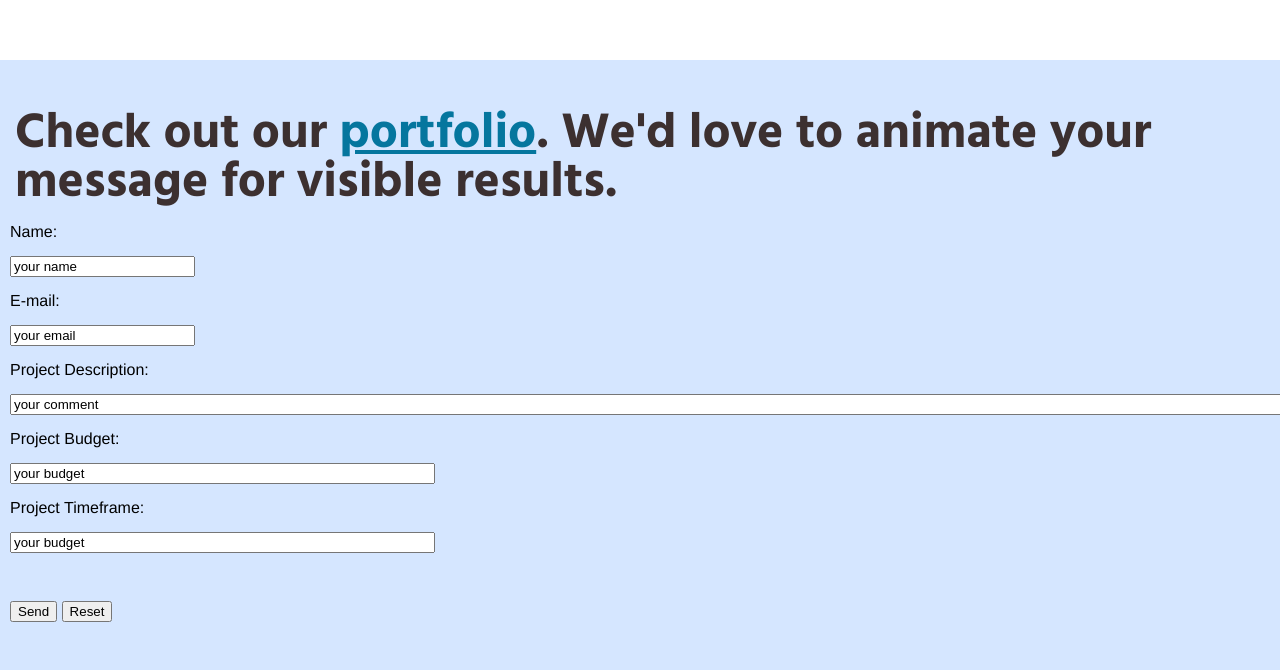
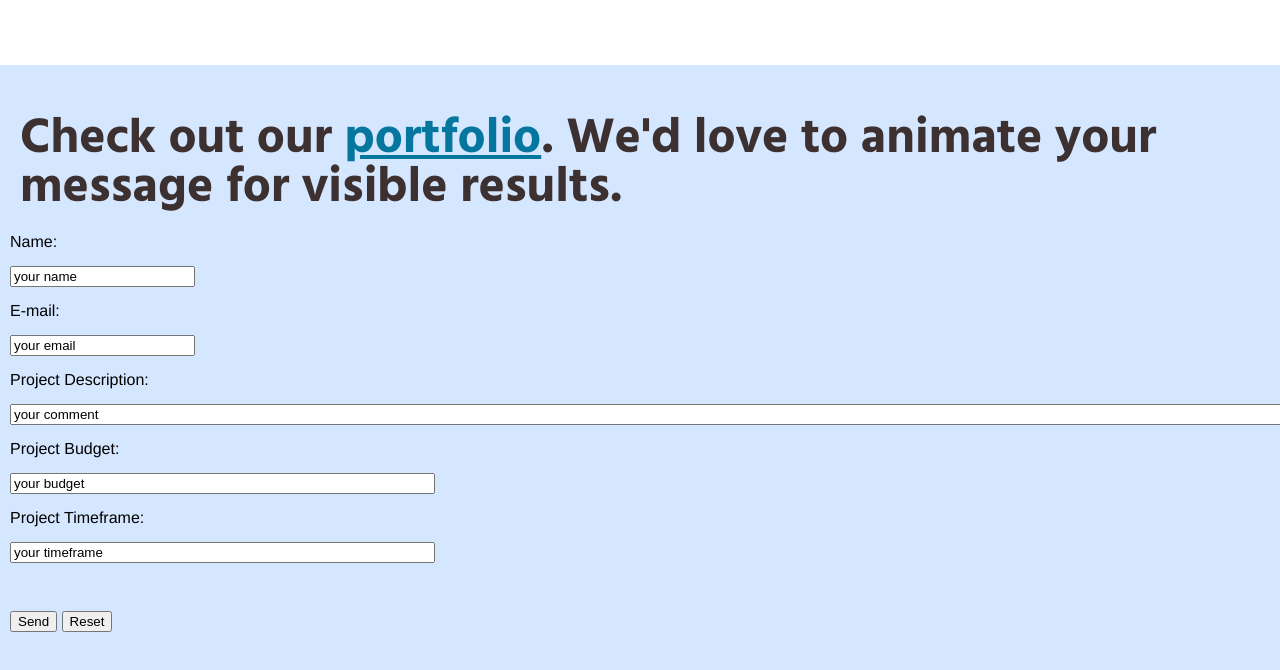
Before and after one commit to panopticvisualmedia/panopticvisualmedia.github.io, a plain HTML site: page index.html in a window 1280 px wide. Shown: the part 3955-4625 px from the top of the page. Drawn offline with nearby package versions, Linux system fonts and the light colour scheme.

Commit message:
Form Fix
Fixed Form desc

```diff
--- a/index.html
+++ b/index.html
@@ -51,7 +51,7 @@
 <div class="sectionV" id="s5" style="background-color: #ffffff"><div class="textwrap" style="margin-right: 25px; float: right;"><h2 style="color: #3c3030; text-align: right; margin-top: auto; margin-bottom: auto;"><br><br>Simply having a video on your landing page  leads to <b style="color: #ea0006">800%</b> more conversion and <b style="color: #ea0006">88%</b> of visitors stay longer on a site with a video displayed. </div>
 
 </div>
-<div class="sectionV" id="s6" style="background-color: #d5e6ff"><h2 style="color: #3c3030; margin: 15px;"><br>Check out our <a style="color: #05769e" href="https://carolineschram.wordpress.com/portfolio/">portfolio</a>. We'd love to animate your message for visible results.</h2>
+<div class="sectionV" id="s6" style="background-color: #d5e6ff"><h2 style="color: #3c3030; margin: 20px;"><br>Check out our <a style="color: #05769e" href="https://carolineschram.wordpress.com/portfolio/">portfolio</a>. We'd love to animate your message for visible results.</h2>
 <form action="mailto:cody.holden@whyr.org" method="post" enctype="text/plain" style="font-family: Arimo; margin: 10px;">
 Name:<br><br>
 <input type="text" name="name" value="your name"><br><br>
@@ -62,7 +62,7 @@ Project Description:<br><br>
 Project Budget:<br><br>
 <input type="text" name="budget" value="your budget" size="50"><br><br>
 Project Timeframe:<br><br>
-<input type="text" name="budget" value="your budget" size="50"><br><br>
+<input type="text" name="timeframe" value="your timeframe" size="50"><br><br>
 
 <br><br>
 <input type="submit" value="Send">
```
